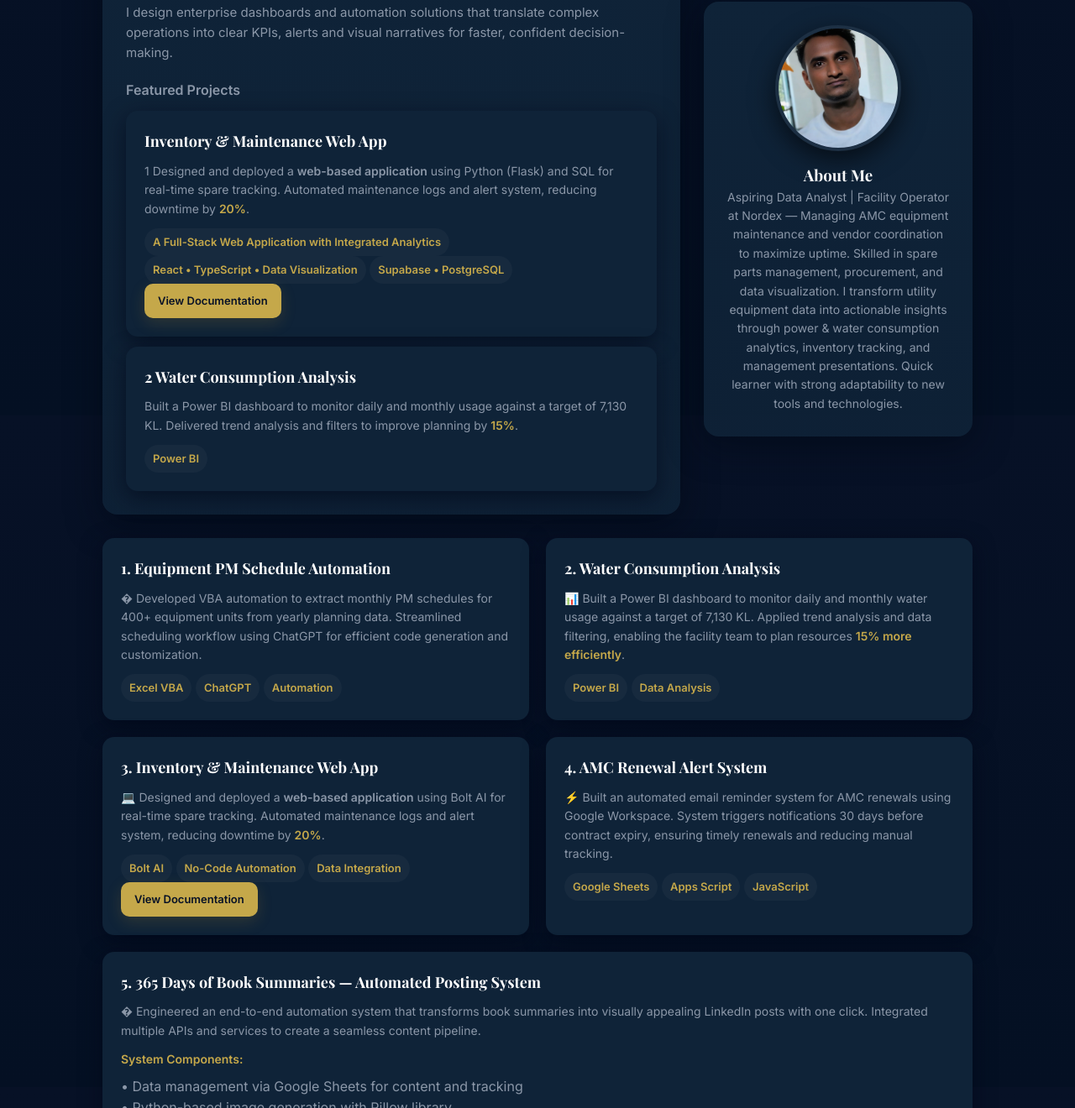
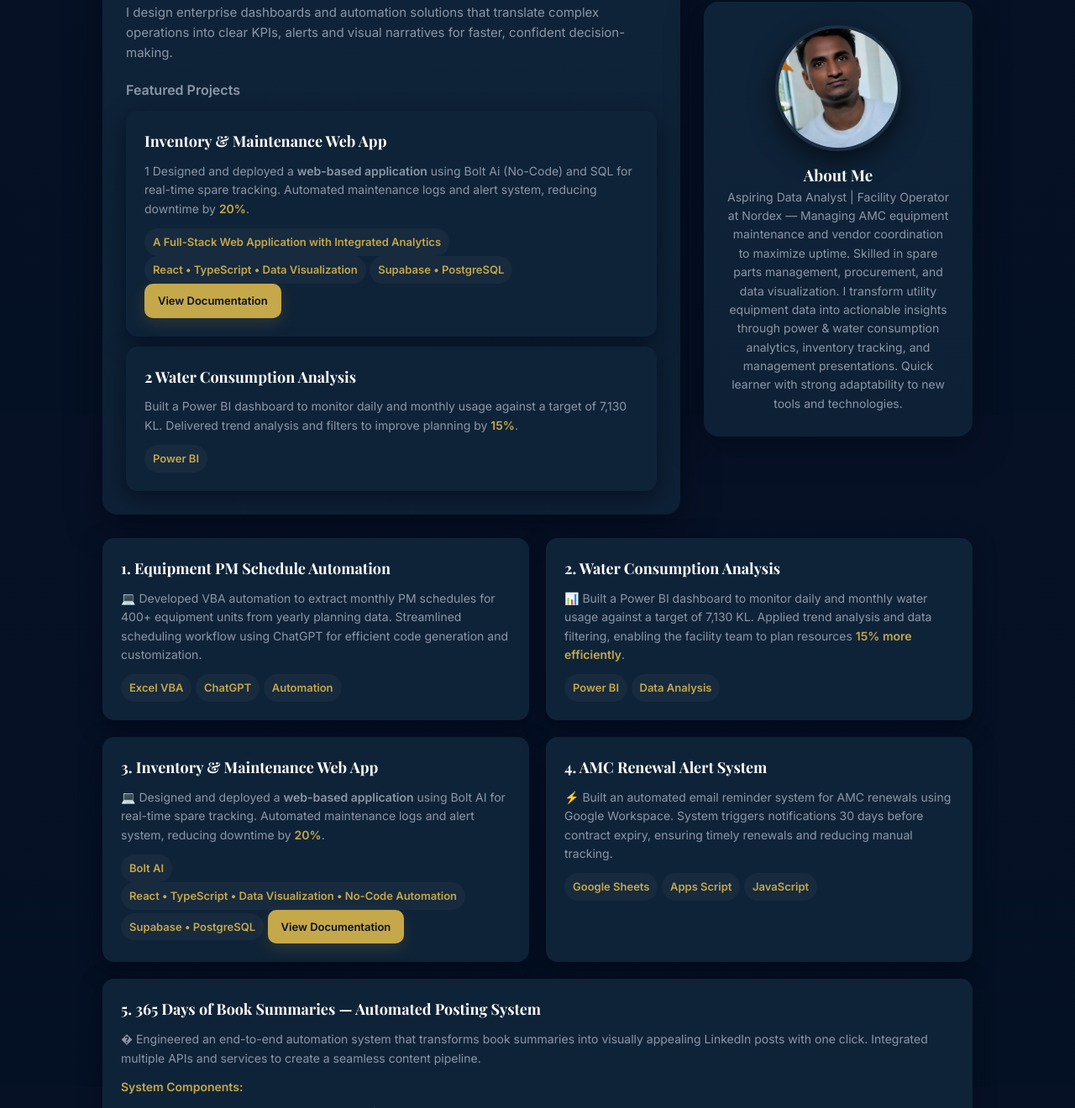
Before and after one commit to dgr0ne/dataportfolio, a plain HTML site: page index.html in a window 1280 px wide. Shown: the part 305-1625 px from the top of the page at 84% size. Drawn offline with nearby package versions, Linux system fonts and the light colour scheme.

Commit message:
final
touch

```diff
--- a/index.html
+++ b/index.html
@@ -134,7 +134,7 @@
                     <h2 style="font-size:16px;color:var(--muted);margin-bottom:12px">Featured Projects</h2>
                     <div class="card" style="margin-bottom:12px">
                 <h3>Inventory & Maintenance Web App</h3>
-                <p> 1 Designed and deployed a <strong>web-based application</strong> using Python (Flask) and SQL for real-time spare tracking. Automated maintenance logs and alert system, reducing downtime by <strong style="color:var(--accent)">20%</strong>.</p>
+                <p> 1 Designed and deployed a <strong>web-based application</strong> using Bolt Ai (No-Code) and SQL for real-time spare tracking. Automated maintenance logs and alert system, reducing downtime by <strong style="color:var(--accent)">20%</strong>.</p>
                 <div class="actions">
                     <span class="badge">A Full-Stack Web Application with Integrated Analytics</span>
                     <span class="badge">React • TypeScript • Data Visualization</span>
@@ -161,7 +161,7 @@
 
             <div class="card">
                 <h3>1. Equipment PM Schedule Automation</h3>
-                <p>� Developed VBA automation to extract monthly PM schedules for 400+ equipment units from yearly planning data. Streamlined scheduling workflow using ChatGPT for efficient code generation and customization.</p>
+                <p> 💻 Developed VBA automation to extract monthly PM schedules for 400+ equipment units from yearly planning data. Streamlined scheduling workflow using ChatGPT for efficient code generation and customization.</p>
                 <div class="actions">
                     <span class="badge">Excel VBA</span>
                     <span class="badge">ChatGPT</span>
@@ -183,8 +183,8 @@
                 <p>💻 Designed and deployed a <strong>web-based application</strong> using Bolt AI for real-time spare tracking. Automated maintenance logs and alert system, reducing downtime by <strong style="color:var(--accent)">20%</strong>.</p>
                 <div class="actions">
                     <span class="badge">Bolt AI</span>
-                    <span class="badge">No-Code Automation</span>
-                    <span class="badge">Data Integration</span>
+                    <span class="badge">React • TypeScript • Data Visualization • No-Code Automation</span>
+                    <span class="badge">Supabase • PostgreSQL</span>
                     <a class="btn" href="files/webapp-presentation.pdf" target="_blank">View Documentation</a>
                 </div>
             </div>
```
